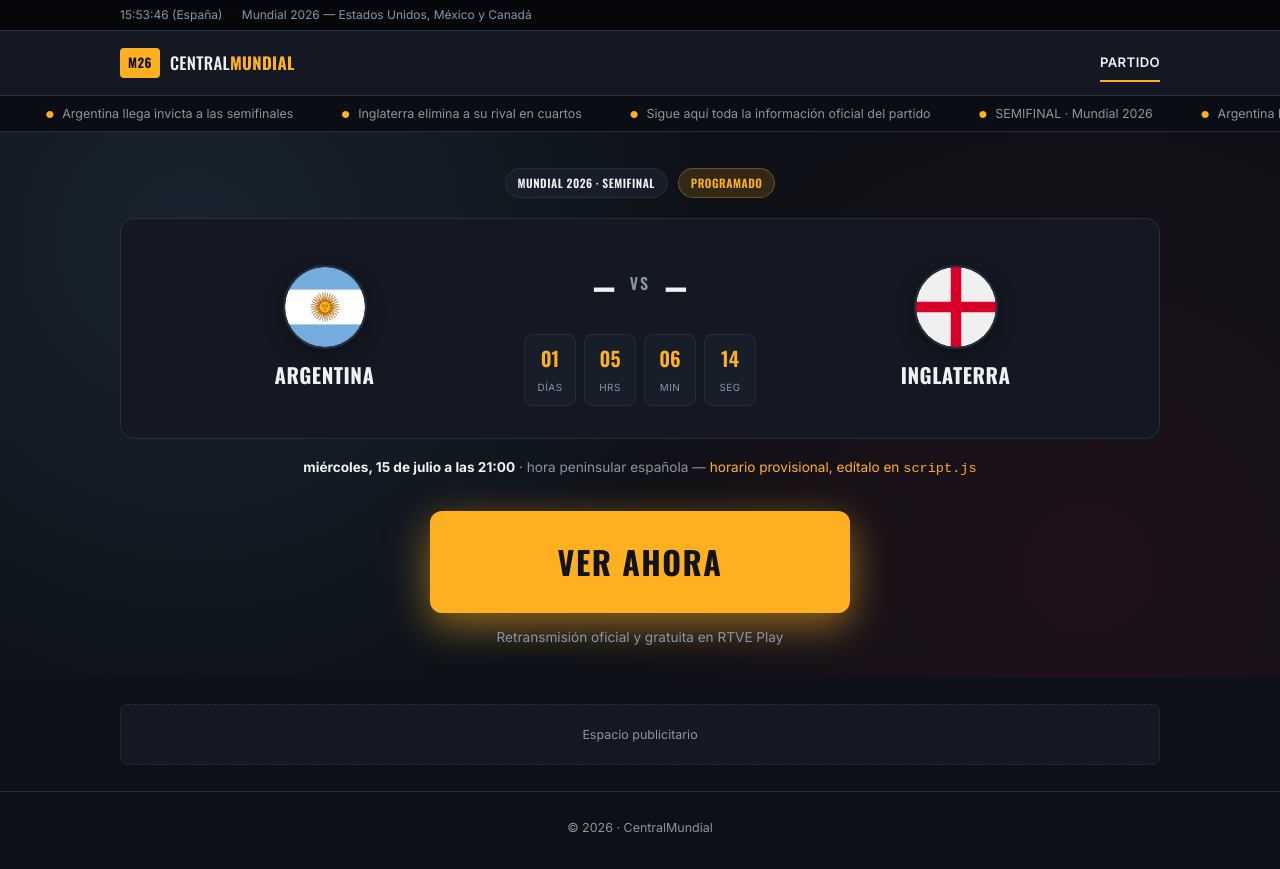
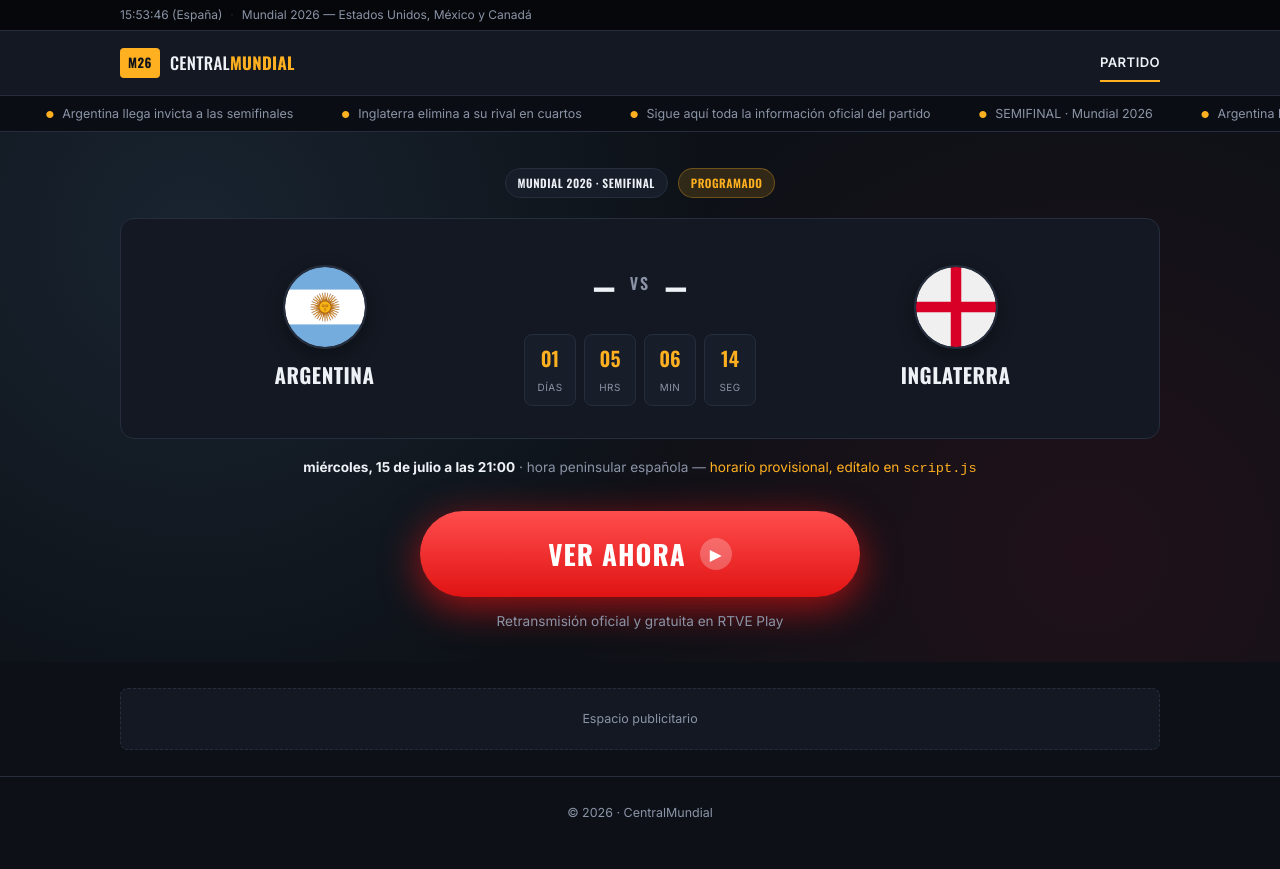
Before and after one commit to Villazorzal/argvsing, a plain HTML site: page index.html in a window 1280 px wide. Drawn offline with nearby package versions, Linux system fonts and the light colour scheme.

Commit message:
Rediseña el botón VER AHORA como píldora roja con flecha

```diff
--- a/index.html
+++ b/index.html
@@ -116,7 +116,7 @@
       </p>
 
       <div class="watch-cta">
-        <a class="btn-watch" href="https://www.rtve.es/play/videos/directo/canales-lineales/la-1/" target="_blank" rel="noopener noreferrer">VER AHORA</a>
+        <a class="btn-watch" href="https://www.rtve.es/play/videos/directo/canales-lineales/la-1/" target="_blank" rel="noopener noreferrer">VER AHORA <span class="btn-watch-arrow">▶</span></a>
         <p class="watch-note">Retransmisión oficial y gratuita en RTVE Play</p>
       </div>
     </div>
--- a/style.css
+++ b/style.css
@@ -202,28 +202,41 @@ a { color: inherit; text-decoration: none; }
 
 .watch-cta { text-align: center; margin-top: 32px; }
 .btn-watch {
-  display: inline-block;
-  width: min(100%, 420px);
-  background: var(--accent);
-  color: #10131a;
+  display: inline-flex;
+  align-items: center;
+  justify-content: center;
+  gap: 14px;
+  width: min(100%, 440px);
+  background: linear-gradient(180deg, #ff4d4d, #e01313);
+  color: #ffffff;
   font-family: 'Oswald', sans-serif;
-  font-size: 2rem;
+  font-size: 1.7rem;
   font-weight: 700;
-  letter-spacing: 1.5px;
-  padding: 26px 40px;
-  border-radius: 12px;
-  box-shadow: 0 12px 32px rgba(255,176,32,0.3);
+  letter-spacing: 1px;
+  padding: 22px 44px;
+  border-radius: 999px;
+  box-shadow: 0 10px 28px rgba(224,19,19,0.45);
   transition: transform 0.15s ease, box-shadow 0.15s ease;
   animation: pulse-watch 2s ease-in-out infinite;
 }
+.btn-watch-arrow {
+  display: inline-flex;
+  align-items: center;
+  justify-content: center;
+  width: 32px;
+  height: 32px;
+  background: rgba(255,255,255,0.25);
+  border-radius: 50%;
+  font-size: 0.9rem;
+}
 .btn-watch:hover {
   transform: translateY(-2px) scale(1.02);
-  box-shadow: 0 16px 40px rgba(255,176,32,0.4);
+  box-shadow: 0 14px 36px rgba(224,19,19,0.55);
   text-decoration: none;
 }
 @keyframes pulse-watch {
-  0%, 100% { box-shadow: 0 12px 32px rgba(255,176,32,0.3); }
-  50% { box-shadow: 0 12px 40px rgba(255,176,32,0.55); }
+  0%, 100% { box-shadow: 0 10px 28px rgba(224,19,19,0.45); }
+  50% { box-shadow: 0 10px 38px rgba(224,19,19,0.7); }
 }
 .watch-note {
   margin-top: 14px;
```
